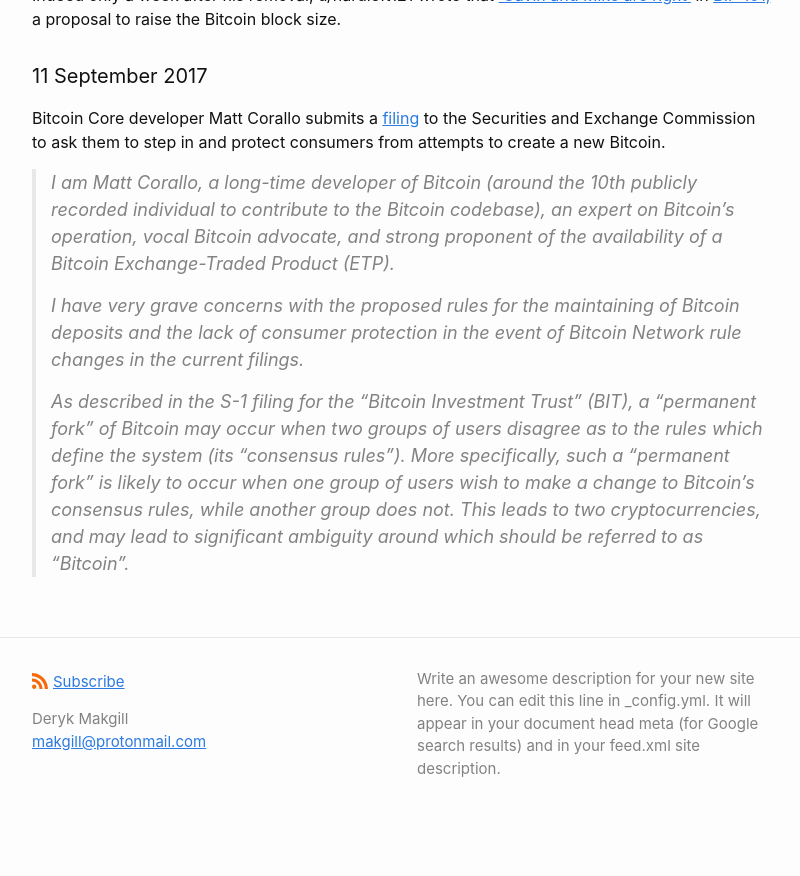
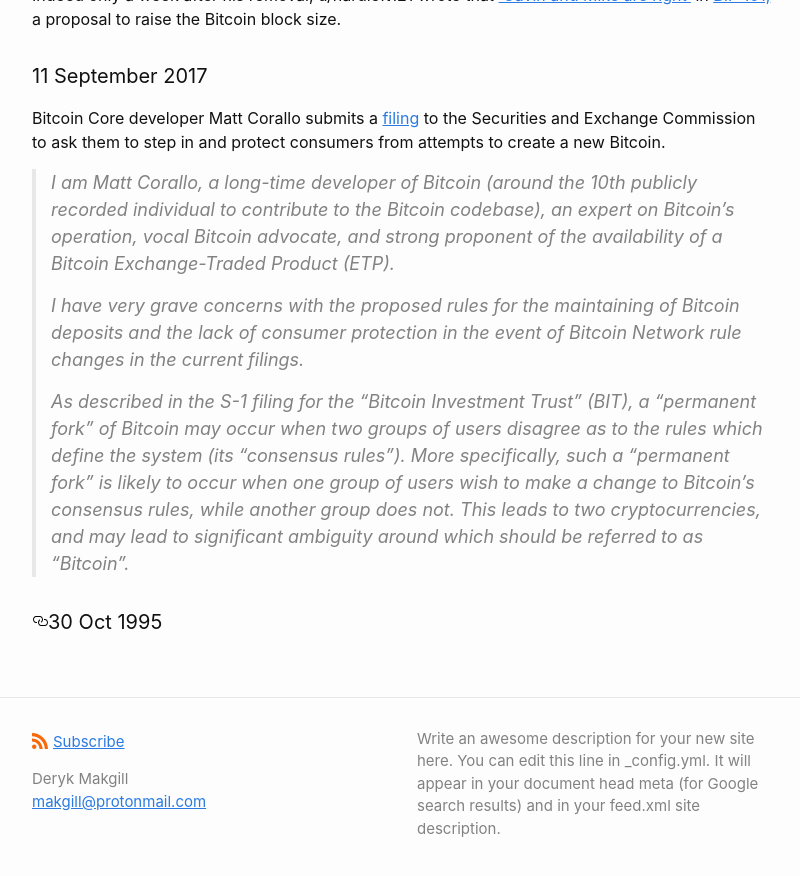
Before and after one commit to derykmakgill/krawisz, a Jekyll site: the page built from test.md, in a window 1280 px wide and 900 px high, scrolled down 2030 px. Shown: the top 876 px of the window, without its empty margins (238-1038 px from the left). Built offline with Jekyll 4.4.1, drawn with Linux system fonts in a browser that asks for light colours; before the commit the page ends 2870 px from its top, so only the background shows below that.

Commit message:
Update test.md

```diff
--- a/test.md
+++ b/test.md
@@ -73,3 +73,5 @@
 >I have very grave concerns with the proposed rules for the maintaining of Bitcoin deposits and the lack of consumer protection in the event of Bitcoin Network rule changes in the current filings.
 >
 >As described in the S-1 filing for the "Bitcoin Investment Trust" (BIT), a "permanent fork" of Bitcoin may occur when two groups of users disagree as to the rules which define the system (its "consensus rules"). More specifically, such a "permanent fork" is likely to occur when one group of users wish to make a change to Bitcoin's consensus rules, while another group does not. This leads to two cryptocurrencies, and may lead to significant ambiguity around which should be referred to as "Bitcoin".
+
+<h4><a id="user-content-30-oct-1995" class="anchor" aria-hidden="true" href="#30-oct-1995"><svg class="octicon octicon-link" viewBox="0 0 16 16" version="1.1" width="16" height="16" aria-hidden="true"><path fill-rule="evenodd" d="M4 9h1v1H4c-1.5 0-3-1.69-3-3.5S2.55 3 4 3h4c1.45 0 3 1.69 3 3.5 0 1.41-.91 2.72-2 3.25V8.59c.58-.45 1-1.27 1-2.09C10 5.22 8.98 4 8 4H4c-.98 0-2 1.22-2 2.5S3 9 4 9zm9-3h-1v1h1c1 0 2 1.22 2 2.5S13.98 12 13 12H9c-.98 0-2-1.22-2-2.5 0-.83.42-1.64 1-2.09V6.25c-1.09.53-2 1.84-2 3.25C6 11.31 7.55 13 9 13h4c1.45 0 3-1.69 3-3.5S14.5 6 13 6z"></path></svg></a>30 Oct 1995</h4>
```
